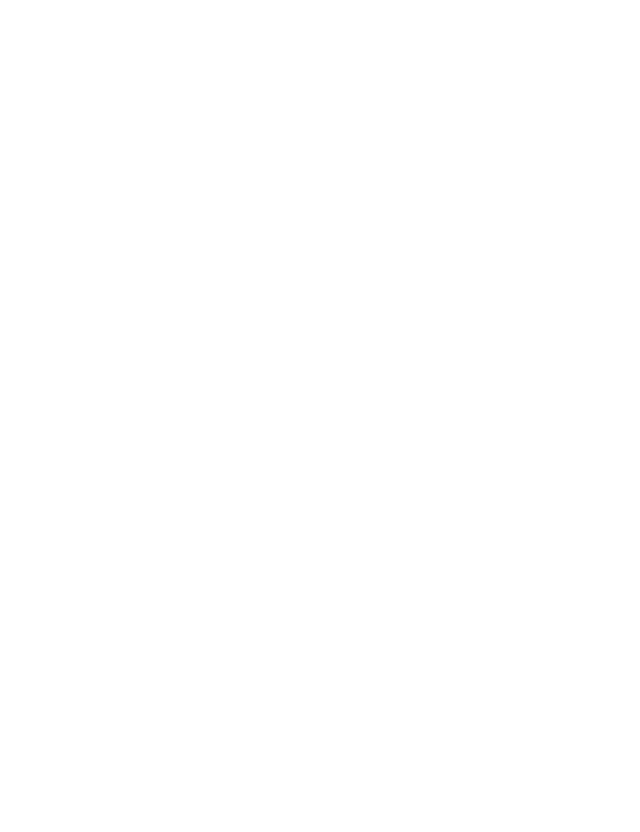
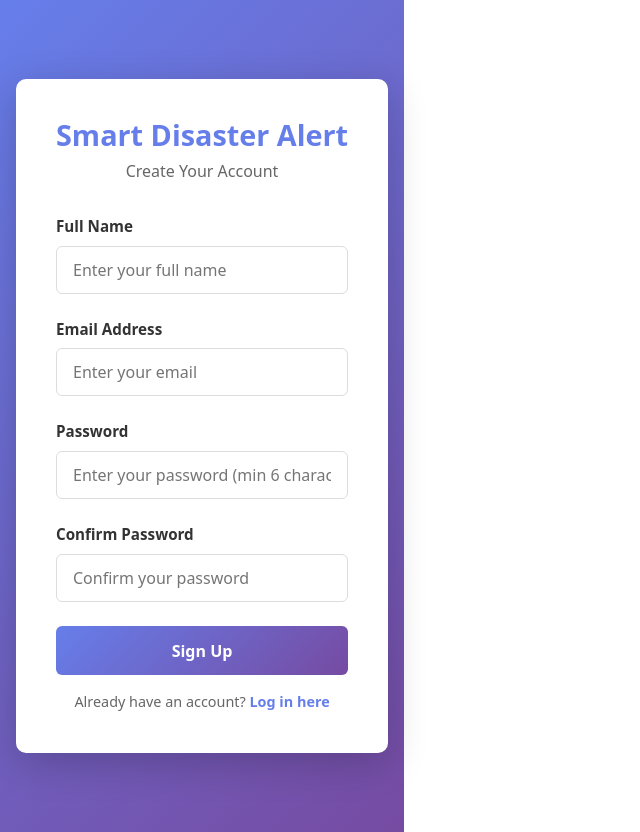
Before and after one commit to vinodiNK/Smart-Disaster-Alert-Community-Support-Platform, a React app in the folder frontend/: page /register in a window 1280 px wide. Before the commit this address had no page. Shown: the whole page, without its empty margins (0-640 px from the left). Before the commit the page ends 800 px from the top, so only its background shows below. Built offline with nearby package versions, Linux system fonts and the light colour scheme; the HTML template or start-up script is replaced by a standard one.

Commit message:
feat : add files

```diff
--- a/frontend/src/pages/Login.jsx
+++ b/frontend/src/pages/Login.jsx
@@ -108,7 +108,7 @@
         </form>
 
         <p className="signup-link">
-          Don't have an account? <a href="/signup">Sign up here</a>
+          Don't have an account? <a href="/register">Sign up here</a>
         </p>
       </div>
     </div>
--- /dev/null
+++ b/frontend/src/pages/Register.css
@@ -0,0 +1,170 @@
+.register-container {
+    min-height: 100vh;
+    display: flex;
+    align-items: center;
+    justify-content: center;
+    background: linear-gradient(135deg, #667eea 0%, #764ba2 100%);
+    padding: 1rem;
+}
+
+.register-card {
+    background: white;
+    border-radius: 10px;
+    box-shadow: 0 10px 40px rgba(0, 0, 0, 0.2);
+    padding: 2.5rem;
+    width: 100%;
+    max-width: 450px;
+}
+
+.register-title {
+    margin: 0 0 0.5rem 0;
+    color: #667eea;
+    font-size: 1.8rem;
+    text-align: center;
+    font-weight: 700;
+}
+
+.register-subtitle {
+    margin: 0 0 2rem 0;
+    color: #666;
+    font-size: 1rem;
+    text-align: center;
+    font-weight: 400;
+}
+
+.register-form {
+    display: flex;
+    flex-direction: column;
+    gap: 1.5rem;
+}
+
+.form-group {
+    display: flex;
+    flex-direction: column;
+    gap: 0.5rem;
+}
+
+.form-label {
+    color: #333;
+    font-weight: 600;
+    font-size: 0.95rem;
+}
+
+.form-input {
+    padding: 0.75rem 1rem;
+    border: 1px solid #ddd;
+    border-radius: 6px;
+    font-size: 1rem;
+    font-family: inherit;
+    transition: border-color 0.3s, box-shadow 0.3s;
+}
+
+.form-input:focus {
+    outline: none;
+    border-color: #667eea;
+    box-shadow: 0 0 0 3px rgba(102, 126, 234, 0.1);
+}
+
+.form-input:disabled {
+    background-color: #f5f5f5;
+    cursor: not-allowed;
+    opacity: 0.6;
+}
+
+.error-message {
+    padding: 0.75rem 1rem;
+    background-color: #fee;
+    color: #c33;
+    border-radius: 6px;
+    border-left: 4px solid #c33;
+    font-size: 0.9rem;
+    text-align: center;
+}
+
+.register-button {
+    padding: 0.85rem 1.5rem;
+    background: linear-gradient(135deg, #667eea 0%, #764ba2 100%);
+    color: white;
+    border: none;
+    border-radius: 6px;
+    font-size: 1rem;
+    font-weight: 600;
+    cursor: pointer;
+    transition: transform 0.2s, box-shadow 0.2s;
+}
+
+.register-button:hover:not(:disabled) {
+    transform: translateY(-2px);
+    box-shadow: 0 5px 20px rgba(102, 126, 234, 0.4);
+}
+
+.register-button:active:not(:disabled) {
+    transform: translateY(0);
+}
+
+.register-button:disabled {
+    opacity: 0.7;
+    cursor: not-allowed;
+}
+
+.login-link {
+    margin: 1rem 0 0 0;
+    text-align: center;
+    color: #666;
+    font-size: 0.9rem;
+}
+
+.login-link a {
+    color: #667eea;
+    font-weight: 600;
+    text-decoration: none;
+    transition: color 0.3s;
+}
+
+.login-link a:hover {
+    color: #764ba2;
+    text-decoration: underline;
+}
+
+
+/* Dark theme support */
+
+@media (prefers-color-scheme: dark) {
+    .register-container {
+        background: linear-gradient(135deg, #2d3561 0%, #1a1a2e 100%);
+    }
+    .register-card {
+        background: #1e1e1e;
+        color: #e0e0e0;
+    }
+    .register-title {
+        color: #667eea;
+    }
+    .register-subtitle {
+        color: #999;
+    }
+    .form-label {
+        color: #e0e0e0;
+    }
+    .form-input {
+        background-color: #2d2d2d;
+        border-color: #444;
+        color: #e0e0e0;
+    }
+    .form-input:focus {
+        border-color: #667eea;
+        box-shadow: 0 0 0 3px rgba(102, 126, 234, 0.2);
+    }
+    .form-input:disabled {
+        background-color: #1a1a1a;
+    }
+    .login-link {
+        color: #999;
+    }
+    .login-link a {
+        color: #667eea;
+    }
+    .login-link a:hover {
+        color: #8a9eff;
+    }
+}
--- /dev/null
+++ b/frontend/src/pages/Register.jsx
@@ -0,0 +1,177 @@
+import { createUserWithEmailAndPassword } from "firebase/auth";
+import { doc, setDoc } from "firebase/firestore";
+import { useState } from "react";
+import { auth, db } from "../services/firebase";
+import "./Register.css";
+
+export default function Register() {
+  const [form, setForm] = useState({
+    name: "",
+    email: "",
+    password: "",
+    confirmPassword: "",
+
+  });
+  const [error, setError] = useState("");
+  const [loading, setLoading] = useState(false);
+
+  const handleInputChange = (e) => {
+    const { name, value } = e.target;
+    setForm({ ...form, [name]: value });
+    setError("");
+  };
+
+  const validateForm = () => {
+    if (!form.name.trim()) {
+      setError("Full name is required");
+      return false;
+    }
+    if (form.name.trim().length < 2) {
+      setError("Full name must be at least 2 characters");
+      return false;
+    }
+    if (!form.email.trim()) {
+      setError("Email is required");
+      return false;
+    }
+    if (!/^\S+@\S+\.\S+$/.test(form.email)) {
+      setError("Please enter a valid email address");
+      return false;
+    }
+    if (!form.password) {
+      setError("Password is required");
+      return false;
+    }
+    if (form.password.length < 6) {
+      setError("Password must be at least 6 characters");
+      return false;
+    }
+    if (form.password !== form.confirmPassword) {
+      setError("Passwords do not match");
+      return false;
+    }
+    return true;
+  };
+
+  const submit = async (e) => {
+    e.preventDefault();
+
+    if (!validateForm()) {
+      return;
+    }
+
+    setLoading(true);
+    try {
+      // Create user in Firebase Auth
+      const userCred = await createUserWithEmailAndPassword(auth, form.email, form.password);
+
+      // Store user data in Firestore
+      await setDoc(doc(db, "users", userCred.user.uid), {
+        uid: userCred.user.uid,
+        name: form.name,
+        email: form.email,
+        role: "public",
+        createdAt: new Date().toISOString(),
+        isActive: true,
+      });
+
+      // Get ID token and store
+      const token = await userCred.user.getIdToken();
+      localStorage.setItem("token", token);
+
+      window.location.href = "/dashboard";
+    } catch (err) {
+      const errorMessages = {
+        "auth/email-already-in-use": "This email is already registered. Please log in instead.",
+        "auth/invalid-email": "Invalid email address.",
+        "auth/weak-password": "Password is too weak. Use 6+ characters.",
+        "auth/operation-not-allowed": "Registration is currently unavailable.",
+      };
+      setError(errorMessages[err.code] || err.message || "Registration failed. Please try again.");
+      console.error("Registration error:", err);
+    } finally {
+      setLoading(false);
+    }
+  };
+
+  return (
+    <div className="register-container">
+      <div className="register-card">
+        <h1 className="register-title">Smart Disaster Alert</h1>
+        <h2 className="register-subtitle">Create Your Account</h2>
+
+        <form onSubmit={submit} className="register-form">
+          <div className="form-group">
+            <label htmlFor="name" className="form-label">Full Name</label>
+            <input
+              id="name"
+              name="name"
+              type="text"
+              value={form.name}
+              onChange={handleInputChange}
+              placeholder="Enter your full name"
+              className="form-input"
+              disabled={loading}
+            />
+          </div>
+
+          <div className="form-group">
+            <label htmlFor="email" className="form-label">Email Address</label>
+            <input
+              id="email"
+              name="email"
+              type="email"
+              value={form.email}
+              onChange={handleInputChange}
+              placeholder="Enter your email"
+              className="form-input"
+              disabled={loading}
+            />
+          </div>
+
+          <div className="form-group">
+            <label htmlFor="password" className="form-label">Password</label>
+            <input
+              id="password"
+              name="password"
+              type="password"
+              value={form.password}
+              onChange={handleInputChange}
+              placeholder="Enter your password (min 6 characters)"
+              className="form-input"
+              disabled={loading}
+            />
+          </div>
+
+          <div className="form-group">
+            <label htmlFor="confirmPassword" className="form-label">Confirm Password</label>
+            <input
+              id="confirmPassword"
+              name="confirmPassword"
+              type="password"
+              value={form.confirmPassword}
+              onChange={handleInputChange}
+              placeholder="Confirm your password"
+              className="form-input"
+              disabled={loading}
+            />
+          </div>
+
+          {error && <div className="error-message">{error}</div>}
+
+          <button
+            type="submit"
+            className="register-button"
+            disabled={loading}
+          >
+            {loading ? "Creating Account..." : "Sign Up"}
+          </button>
+        </form>
+
+        <p className="login-link">
+          Already have an account? <a href="/login">Log in here</a>
+        </p>
+      </div>
+    </div>
+  );
+}
--- a/frontend/src/router/AppRouter.jsx
+++ b/frontend/src/router/AppRouter.jsx
@@ -1,12 +1,13 @@
 import { BrowserRouter, Route, Routes } from "react-router-dom";
 import Login from "../pages/Login";
-
+import Register from "../pages/Register";
 
 export default function AppRouter() {
   return (
     <BrowserRouter>
       <Routes>
         <Route path="/" element={<Login />} />
+        <Route path="/register" element={<Register />} />
 
       </Routes>
     </BrowserRouter>
--- a/frontend/src/services/firebase.js
+++ b/frontend/src/services/firebase.js
@@ -1,5 +1,6 @@
 import { initializeApp } from "firebase/app";
 import { getAuth } from "firebase/auth";
+import { getFirestore } from "firebase/firestore";
 
 const firebaseConfig = {
   apiKey: "AIzaSyAIynmT89asUegIr7-2SB77QONgsvhtFLE",
@@ -13,3 +14,4 @@
 
 const app = initializeApp(firebaseConfig);
 export const auth = getAuth(app);
+export const db = getFirestore(app);
```
